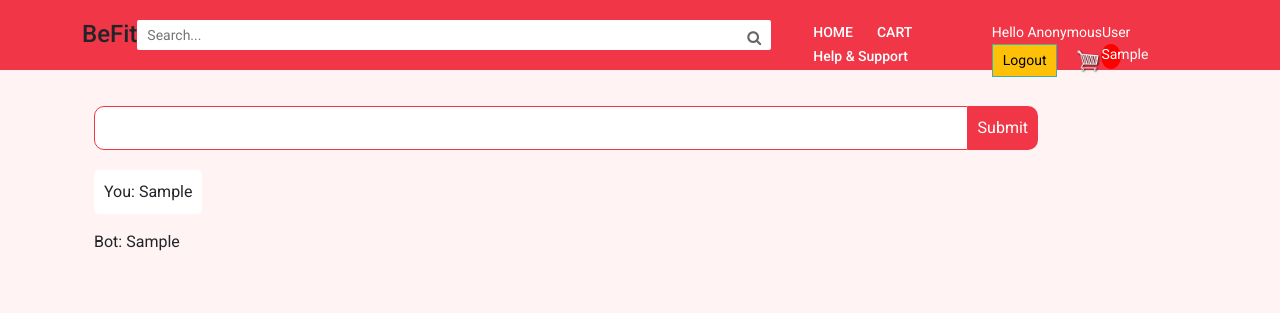
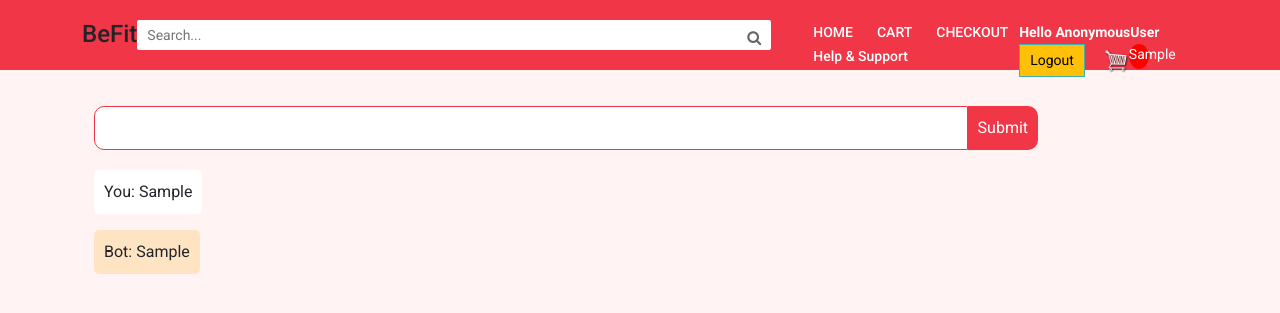
Before and after one commit to Shourabh1478/ROSP, a Django app: template befit/templates/test.html in a window 1280 px wide. Shown: the top 313 px of the page. Run offline with Django 3.2, Linux system fonts and the light colour scheme; the template is opened without the code that fills it: most values are stand-ins (such as "Sample title", 1, 10 or a date in 2020); parts of the project's set-up code (start-up, migrations or seed data) failed here and were passed over; some libraries are stand-ins or nearby versions.

Commit message:
fixed some bugs

```diff
--- a/befit/static/store/css/main.css
+++ b/befit/static/store/css/main.css
@@ -20,7 +20,21 @@ a {
     background-color: #fff;
   }
 
+  #reply {
 
+    padding: 10px;
+
+    background-color: bisque;
+
+    border-radius: 5px;
+
+    max-width: fit-content;
+
+    align-items: flex-end;
+
+
+
+}
 
 
 .header {
--- a/befit/templates/store/main.html
+++ b/befit/templates/store/main.html
@@ -97,9 +97,9 @@
             </form>
             <div class="nav-links">
                 <ul>
-                    <li><a href="#">HOME</a></li>
+                    <li><a href="{% url 'store' %}">HOME</a></li>
                     <li><a href="{% url 'cart' %}">CART</a></li>
-                    <!-- <li><a href="#">ORDERS</a></li> -->
+                    <li><a href="{% url 'checkout' %}">CHECKOUT</a></li>
                     <li><a href="{% url 'chat' %}">Help & Support</a></li>
 
                 </ul>
@@ -118,9 +118,9 @@
 
             </div> -->
             <div>
-                <span style="color: #fff; font-size: 14px;">Hello {{request.user}}</span>
+                <span style="color: #fff; font-size: 14px; padding-right: 10px; font-weight:bolder; text-decoration: wavy; text-transform: capitalize;">Hello {{request.user}}</span>
 
-                <a href="{% url 'logout' %}" class="btn btn-warning logout">Logout</a>
+                <a href="{% url 'logout' %}" class="btn btn-warning logout" style="padding-left: 10px;">Logout</a>
 
 
                 <a href="{% url 'cart' %}">
```
Also changed, not shown: befit/chatbot/views.py (+15 -2 lines), befit/db.sqlite3.
